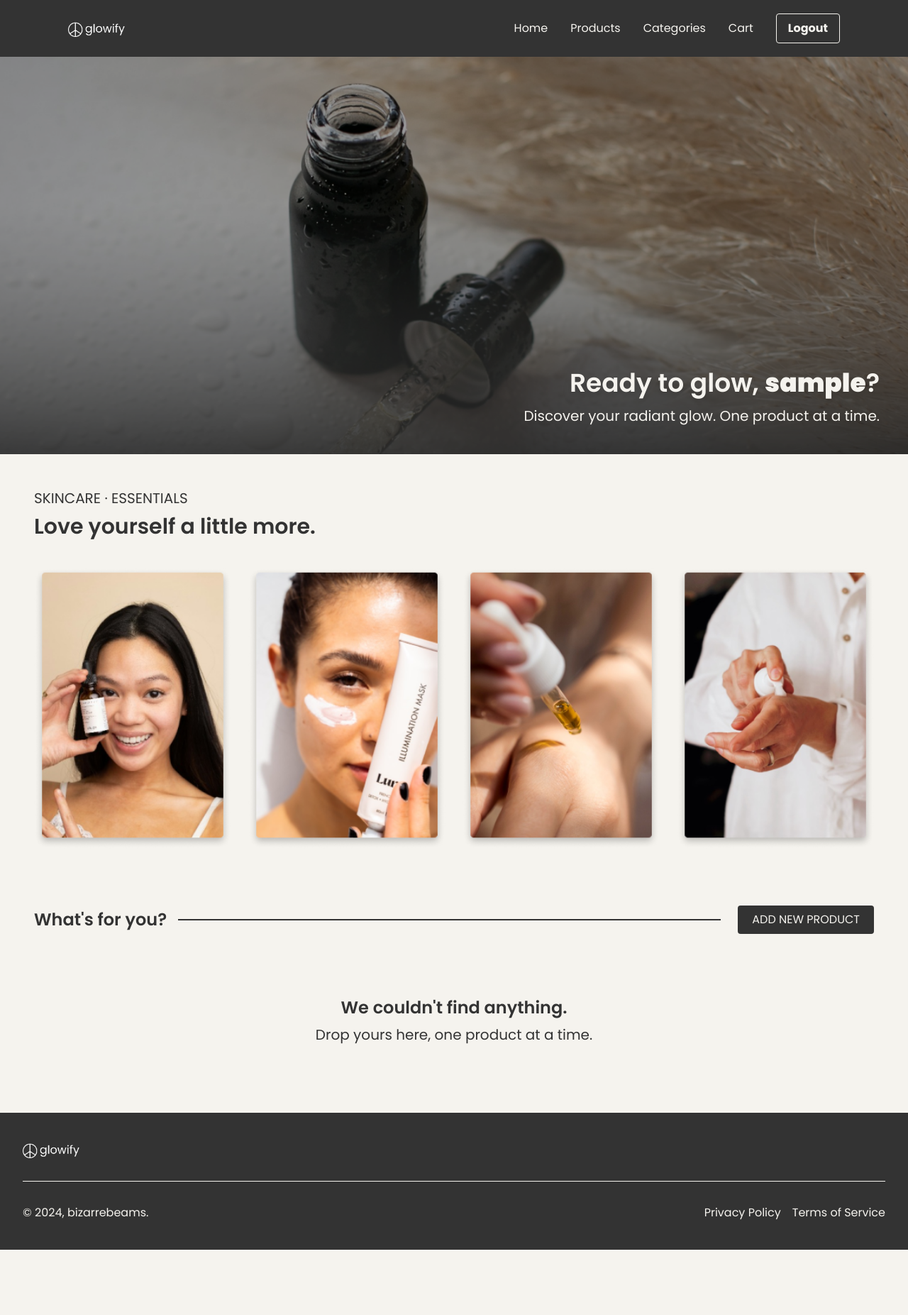
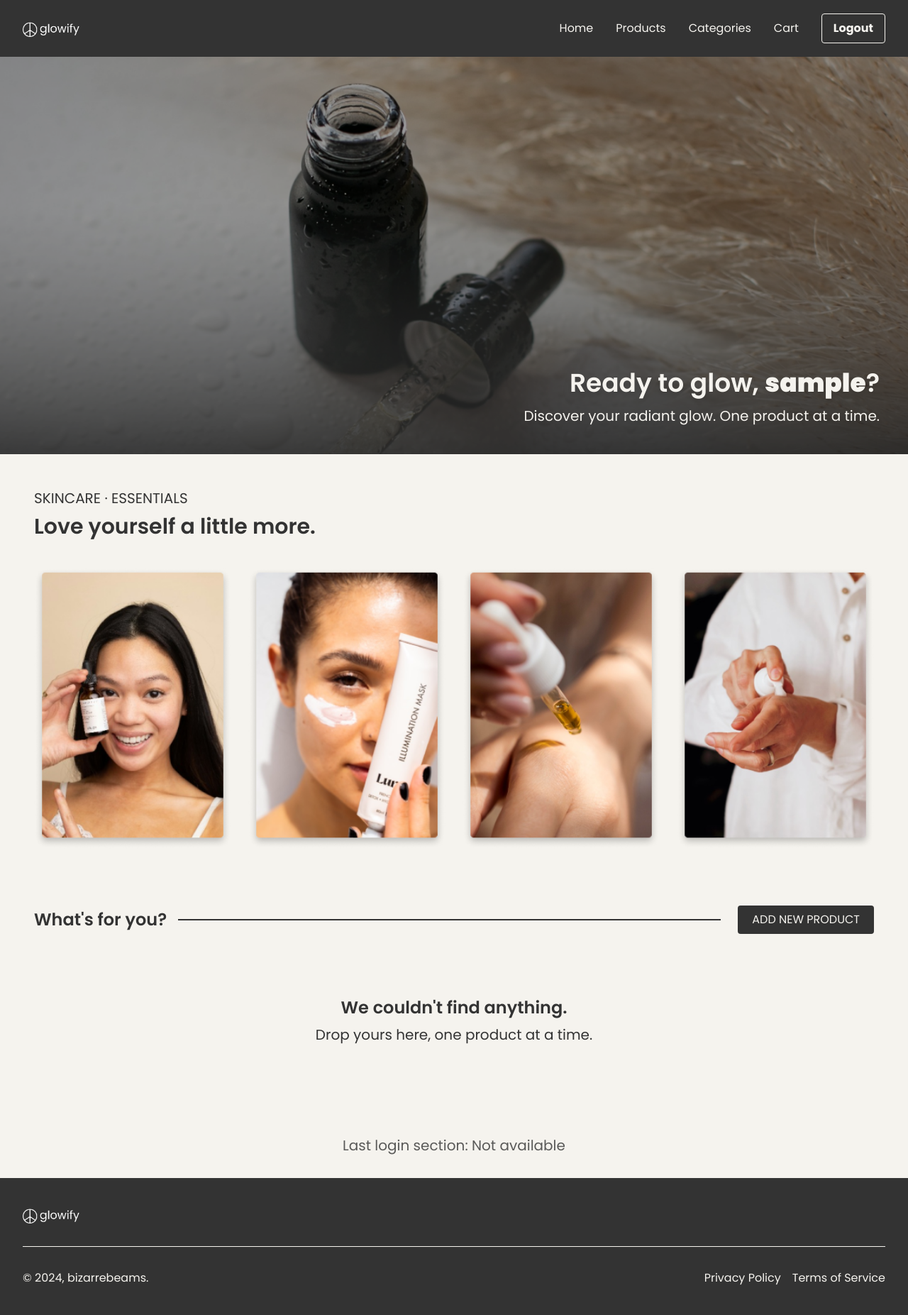
Before and after one commit to bizarrebeam/glowify, a Django app: page / in a window 1280 px wide. Shown: the whole page at 71% size. Before the commit the page ends 1761 px from the top, so only its background shows below. Run offline with Django 5.2, Linux system fonts and the light colour scheme; the visitor is signed in with stand-in values (Sample User, id 1); data that the repository does not hold is empty; some libraries are stand-ins or nearby versions.

Commit message:
add last login section

```diff
--- a/main/templates/main.html
+++ b/main/templates/main.html
@@ -66,6 +66,13 @@
     </div>
   </div>
 
+  <!-- Last Login Section -->
+  <div class="container mx-auto px-6 sm:px-8 md:px-12 py-4 sm:py-6 md:py-8">
+    <h6 class="text-[#333333] text-xs sm:text-sm md:text-base lg:text-lg xl:text-xl opacity-80 text-center">
+        Last login section: {{ last_login }}
+    </h6>
+</div>
+
   {% include 'footer.html' %}
 
 {% endblock content %}
--- a/templates/navbar.html
+++ b/templates/navbar.html
@@ -1,6 +1,6 @@
 {% load static %}
 <nav class="bg-[#333333] fixed top-0 left-0 z-40 w-screen">
-  <div class="max-w-6xl mx-auto px-4 sm:px-6 lg:px-8">
+  <div class="max-w-7xl mx-auto px-4 sm:px-6 lg:px-8">
     <div class="flex items-center justify-between h-14 sm:h-16 md:h-20">
       <!-- Logo Title -->
       <div class="flex items-center">
```
